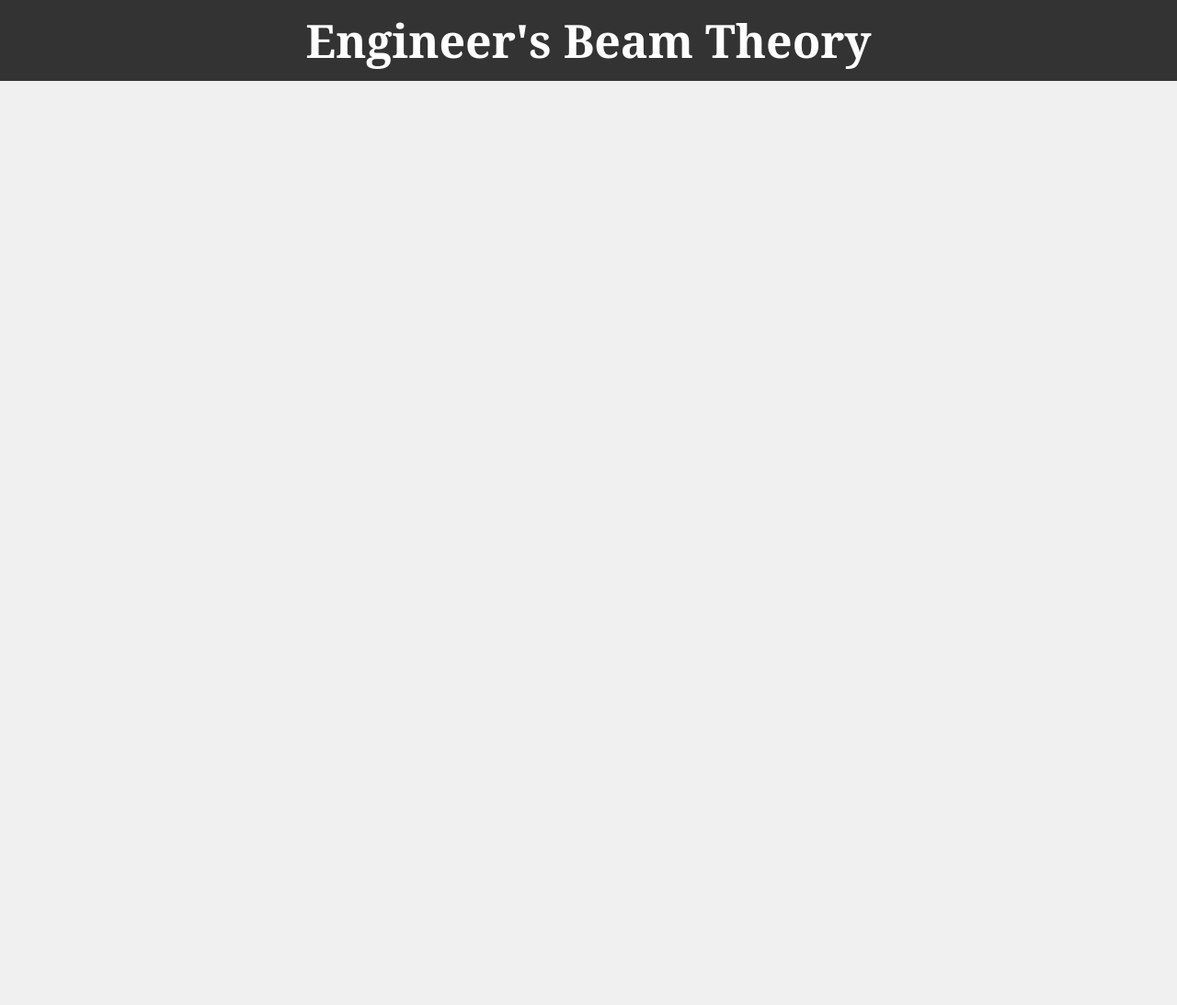
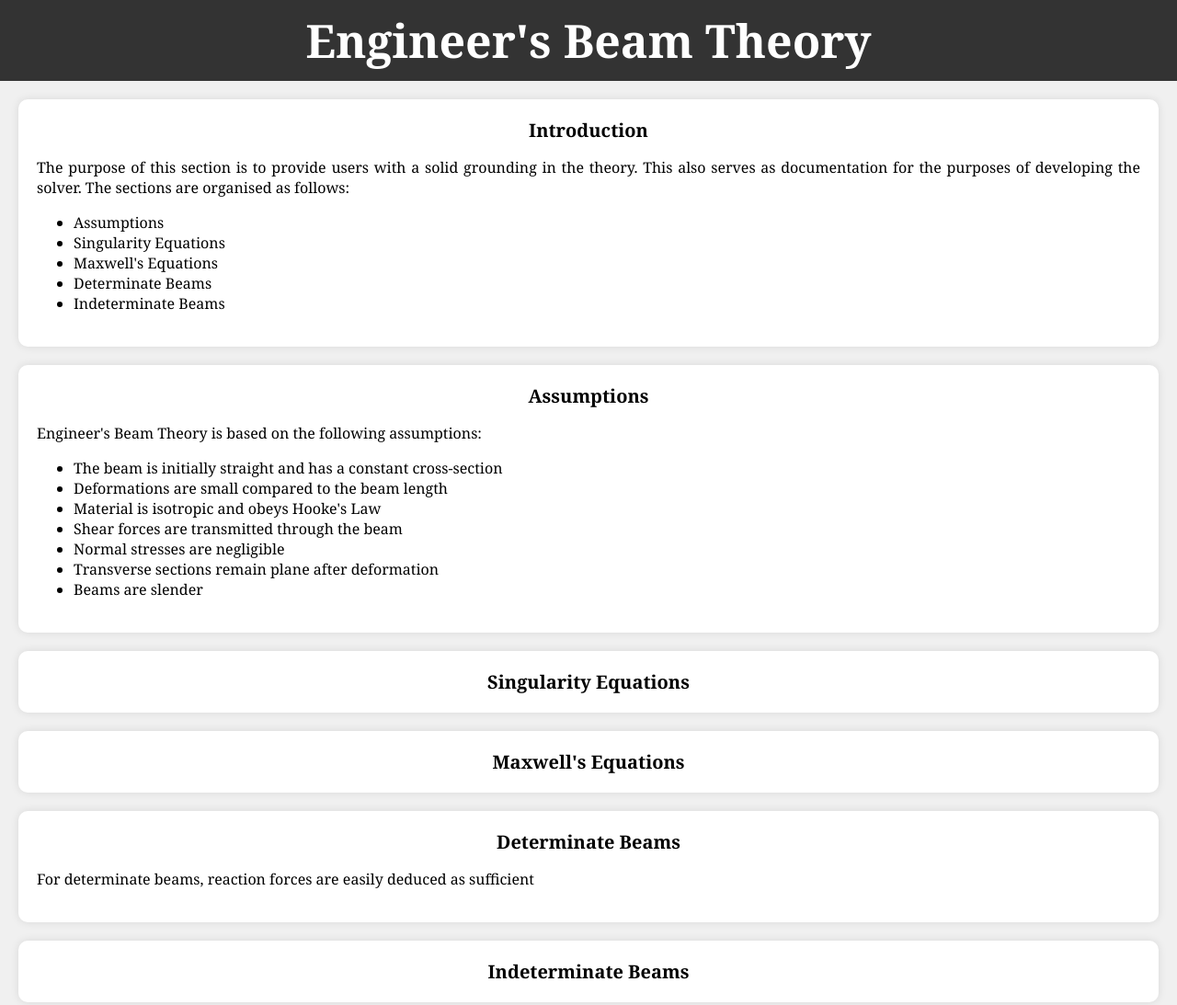
Before and after one commit to shl211/Beam-Calculator, a website: page theory.html in a window 1280 px wide. Shown: the whole page at 92% size. Before the commit the page ends 800 px from the top, so only its background shows below. Drawn offline with Linux system fonts and the light colour scheme.

Commit message:
Add intro and assumptions sections for beam thoery

```diff
--- a/theory.html
+++ b/theory.html
@@ -12,6 +12,53 @@
         <p class="title">Engineer's Beam Theory</p>
     </div>
 
+    <div class="section">
+        <p class="sub-heading">Introduction</p>
+
+        <p>The purpose of this section is to provide users with a solid grounding in the theory. This also serves as documentation for the purposes of developing the solver. The sections are organised as follows: </p>
+
+        <ul>
+            <li>Assumptions</li>
+            <li>Singularity Equations</li>
+            <li>Maxwell's Equations</li>
+            <li>Determinate Beams</li>
+            <li>Indeterminate Beams</li>
+        </ul>
+    </div>
+
+    <div class="section">
+        <p class="sub-heading">Assumptions</p>
+
+        <p>Engineer's Beam Theory is based on the following assumptions:</p>
+
+        <ul>
+            <li>The beam is initially straight and has a constant cross-section</li>
+            <li>Deformations are small compared to the beam length</li>
+            <li>Material is isotropic and obeys Hooke's Law</li>
+            <li>Shear forces are transmitted through the beam</li>
+            <li>Normal stresses are negligible</li>
+            <li>Transverse sections remain plane after deformation</li>
+            <li>Beams are slender</li>
+        </ul>
+    </div>
+
+    <div class="section">
+        <p class="sub-heading">Singularity Equations</p>
+    </div>
+
+    <div class="section">
+        <p class="sub-heading">Maxwell's Equations</p>
+    </div>
+
+    <div class="section">
+        <p class="sub-heading">Determinate Beams</p>
+
+        <p>For determinate beams, reaction forces are easily deduced as sufficient</p>
+    </div>
+
+    <div class="section">
+        <p class="sub-heading">Indeterminate Beams</p>
+    </div>
 
 </body>
 </html>
```
